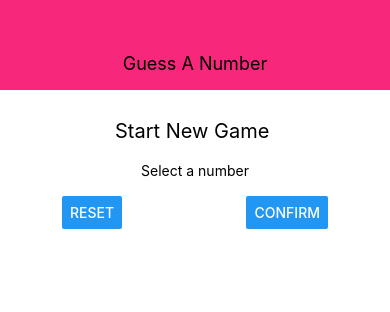
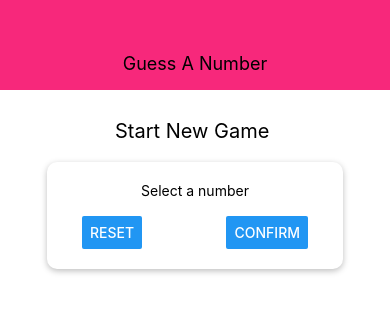
Before and after one commit to tegar97/rn-guess-app-number, a React Native app: screen / in a window 390 px wide. Shown: the top 312 px of the page. Built offline with nearby package versions, Linux system fonts and the light colour scheme.

Commit message:
shadow on android and ios

```diff
--- a/screens/StartGameScreen.js
+++ b/screens/StartGameScreen.js
@@ -31,6 +31,14 @@ const styles = StyleSheet.create({
     width: 300,
     maxWidth: "80%",
     alignItems: "center",
+    shadowColor: "black",
+    shadowOffset: { width: 0, height: 2 },
+    shadowRadius: 6,
+    shadowOpacity: 0.26,
+    backgroundColor: "white",
+    elevation: 5,
+    padding: 20,
+    borderRadius: 10,
   },
   buttonContainer: {
     flexDirection: "row",
```
